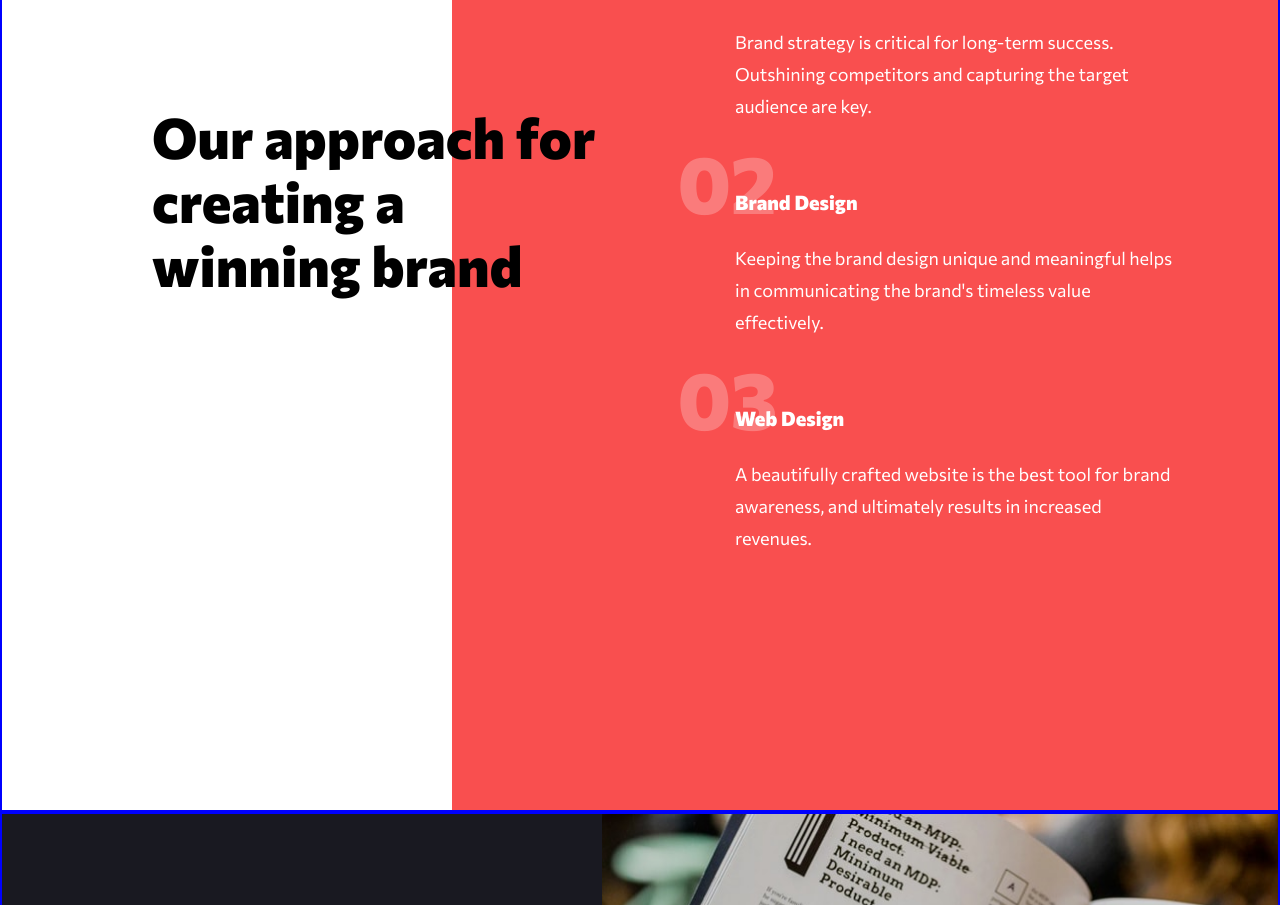
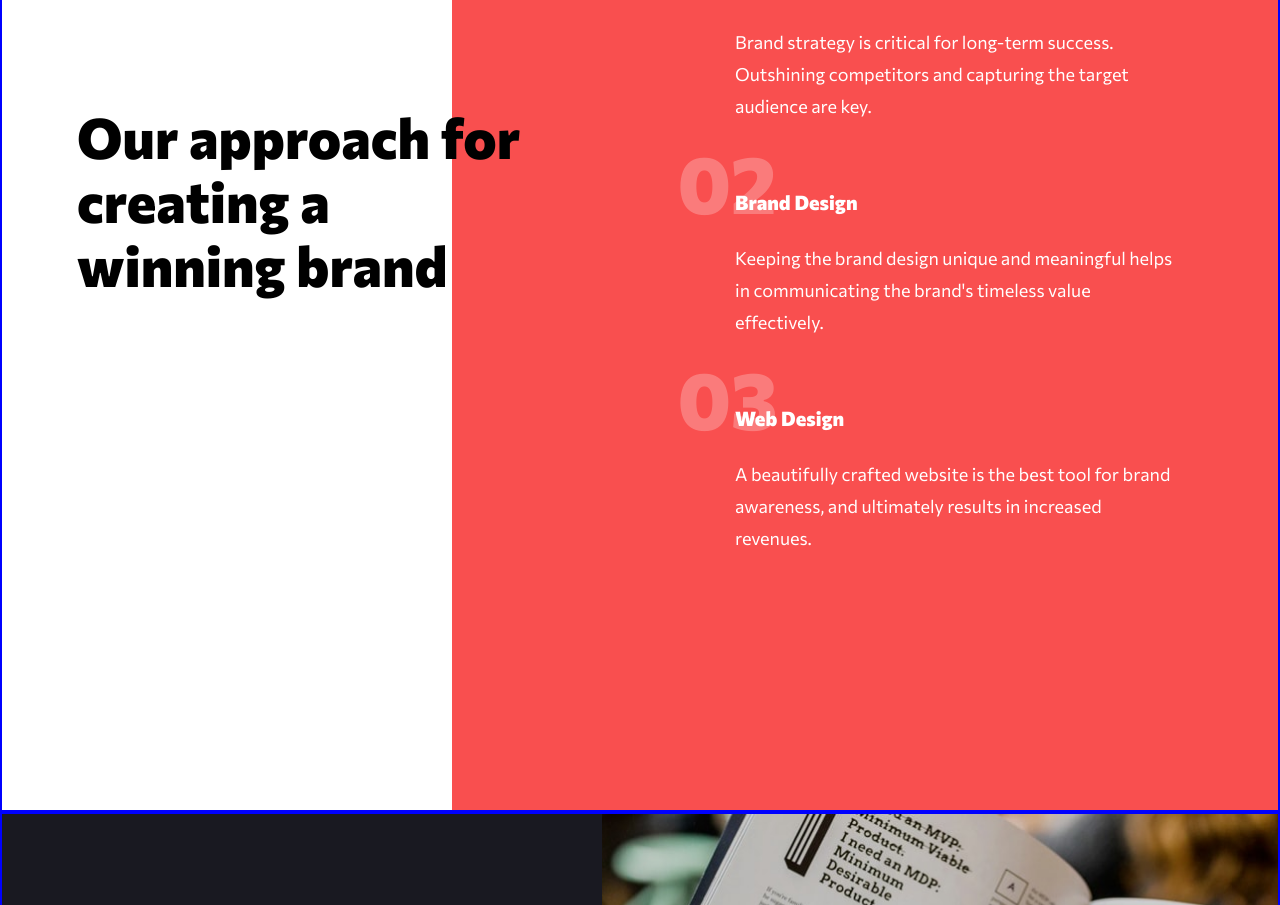
Before and after one commit to JesusKreist/creative-website, a Next.js app: page / in a window 1280 px wide. Shown: the part 1925-2830 px from the top of the page. Built offline with nearby package versions, Linux system fonts and the light colour scheme.

Commit message:
Edit location of text in OurApproachText component

```diff
--- a/components/Showcase/OurApproachText.tsx
+++ b/components/Showcase/OurApproachText.tsx
@@ -30,7 +30,13 @@ const OurApproachText = () => {
     >
       <Box
         gridRow={{ md: "5 / span 10" }}
-        gridColumn={{ base: "2 / -2", md: "3 / span 13", lg: "5 / -1" }}
+        gridColumn={{
+          base: "2 / -2",
+          md: "3 / span 13",
+          lg: "5 / -1",
+          xl: "span 12 / -3",
+          "2xl": "5 / -1",
+        }}
         maxWidth="540px"
         color={{ base: "white", md: "black" }}
       >
```
